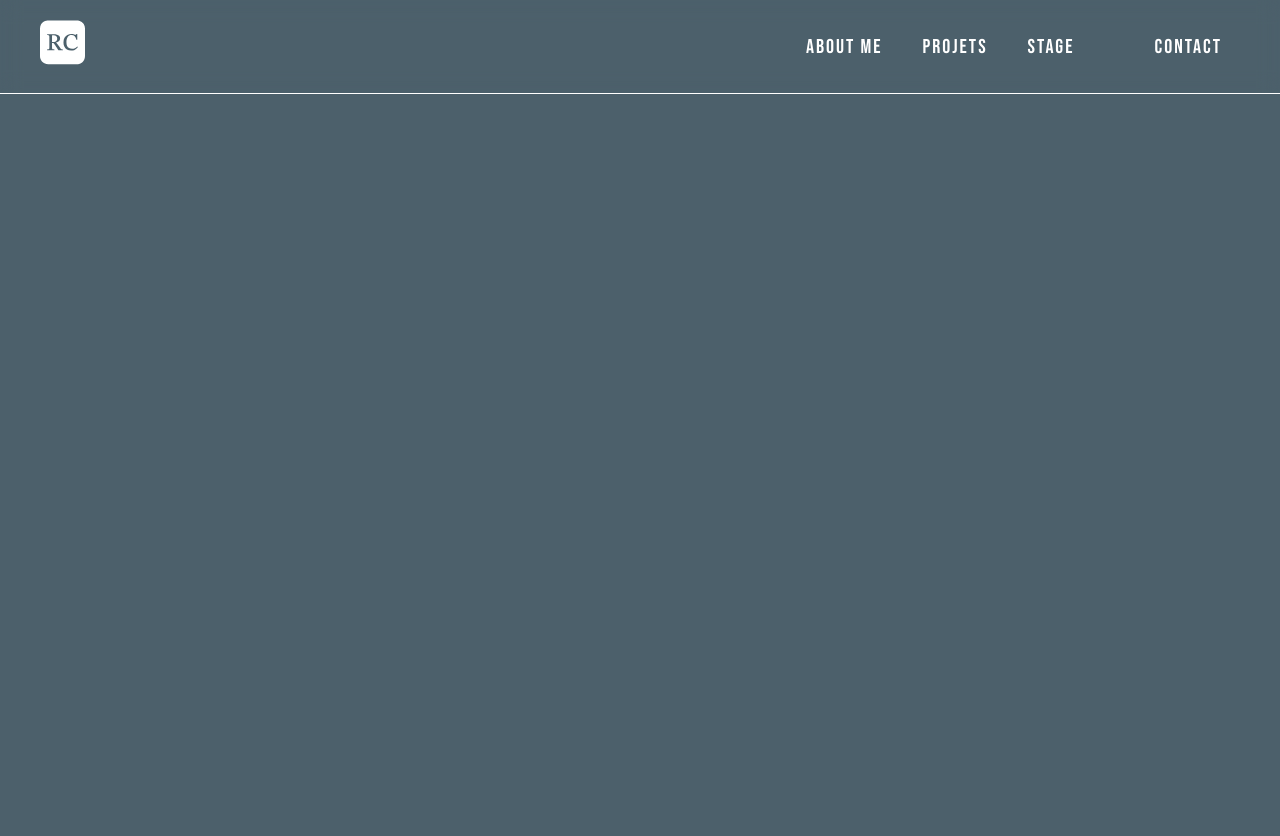
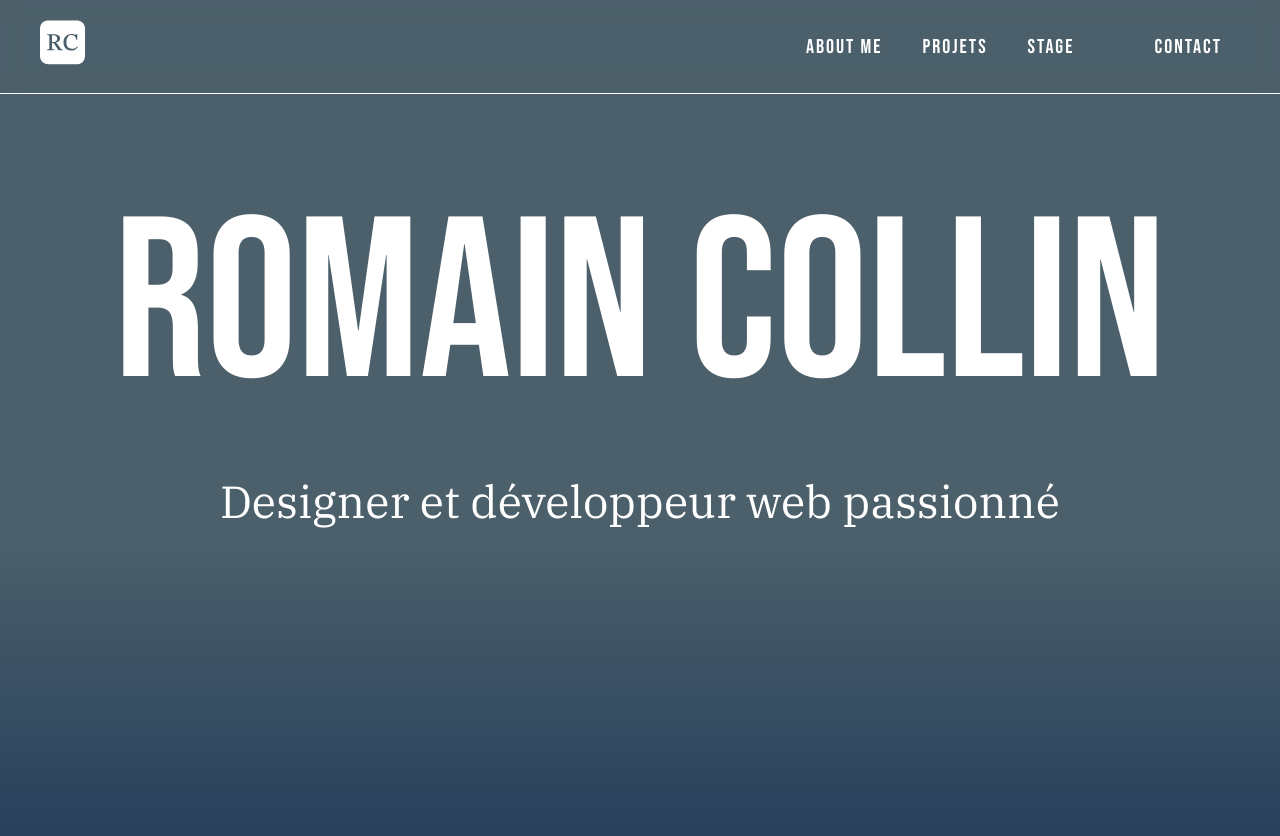
Before and after one commit to RomainDWT/Romain_collin_TFA, a website: page src/index.html in a window 1280 px wide. Before the commit the page ends 800 px from the top, so only its background shows below. Drawn offline with Linux system fonts and the light colour scheme.

Commit message:
section 1 intro

```diff
--- a/src/index.html
+++ b/src/index.html
@@ -44,5 +44,27 @@
   <div class="header__underline"></div>
   </header>
 
+  <main>
+
+      <!-- SECTION 1 -->
+      <section class="intro">
+        <h1 class="title">
+          <span class="title__anim">
+            <span>
+              Romain
+            </span>
+          </span>
+          <span class="title__anim">
+            <span>
+              Collin
+            </span>
+          </span>
+        </h1>
+        <p>Designer et développeur web passionné</p>
+        <div class="intro__dégradé"></div>
+      </section>
+  </main>
+
+
 </body>
 </html>
--- a/src/styles/app.scss
+++ b/src/styles/app.scss
@@ -160,3 +160,114 @@ body{
         margin-right: 40px;
     }
 }
+
+//SECTION 1 -- INTRODUCTION
+.title{
+    text-align: center;
+    margin-top: 72px;
+    font-family: "Bebas Neue", sans-serif;
+    color: #FFFFFF;
+    font-size: 91px;
+    line-height: 100%;
+    font-weight: 400;
+
+    &__anim{
+        display: block;
+        overflow: hidden;
+
+        span{
+            transform: translateY(100%) rotate(-2deg);
+            display: inline-block;
+
+            animation: title 3s .2s forwards cubic-bezier(0, 1.21, 0.3, 1);
+        }
+
+        &:nth-child(2) span{
+            animation-delay: .5s;
+        }
+    }
+}
+@keyframes title{
+    to{
+        transform: translateY(0) rotate(0deg);
+    }
+}
+
+.intro{
+
+    p{
+        font-family: "IBM Plex Serif", serif;
+        margin-top: 18px;
+        text-align: center;
+        font-size: 18px;
+        line-height: 150%;
+    }
+
+    &__dégradé{
+        height: 126px;
+        background: linear-gradient(
+            to bottom,
+            #4C606B,
+            #28425B,
+        );
+    }
+}
+//TABLETTE
+@media(min-width:768px){
+    .title{
+        margin: 100px 20px 0;
+        font-size: 228px;
+        line-height: 100%;
+
+        &__anim{
+            display: inline-block;
+        }
+     }
+
+     .intro{
+
+        p{
+            margin-top: 0;
+            font-size: 45px;
+        }
+
+
+        &__dégradé{
+            height: 300px;
+            background: linear-gradient(
+                to bottom,
+                #4C606B,
+                #28405C,
+            );
+        }
+     }
+}
+// DESKTOP
+@media(min-width:1200px){
+    .title{
+        margin-top: 100px;
+        line-height: 100%;
+
+        &__anim{
+            display: inline-block;
+        }
+     }
+
+     .intro{
+
+        p{
+            margin-top: 0;
+            font-size: 45px;
+        }
+
+
+        &__dégradé{
+            height: 300px;
+            background: linear-gradient(
+                to bottom,
+                #4C606B,
+                #28405C,
+            );
+        }
+     }
+}
```
Also changed, not shown: src/styles/app.css.
